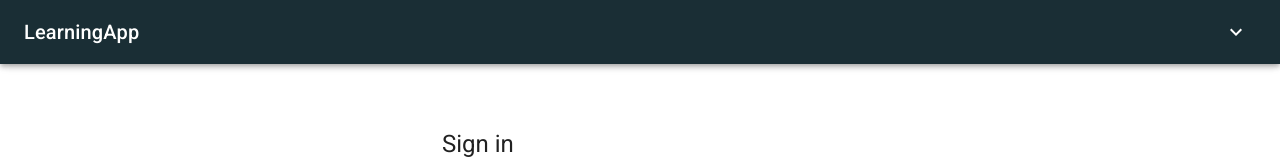
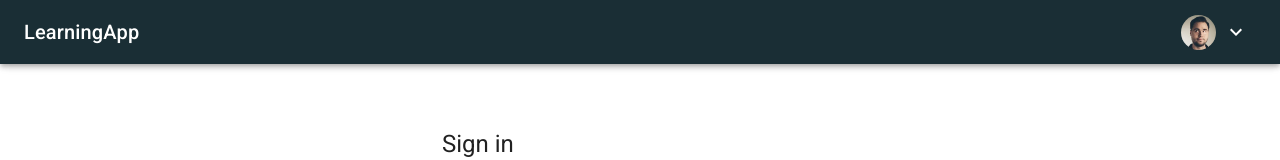
Before and after one commit to jacekcielecki/LearningAppWeb, a React (Create React App) app: page /login in a window 1280 px wide. Shown: the top 160 px of the page. Built offline with nearby package versions, Linux system fonts and the light colour scheme.

Commit message:
Add UserAvatar in header

```diff
--- a/src/Components/Layout/Header.tsx
+++ b/src/Components/Layout/Header.tsx
@@ -7,6 +7,7 @@ import { useNavigate } from "react-router-dom";
 import { useContext } from "react";
 import { UserContext } from '../../App';
 import UserMenu from './UserMenu';
+import UserAvatar from './UserAvatar';
 
 export default function Header() {
   let navigate = useNavigate();
@@ -28,6 +29,7 @@ export default function Header() {
             <Typography variant="body1" noWrap component="div" sx={{cursor: 'pointer'}}>
               {userEmail}
             </Typography>
+            <UserAvatar/>
             <UserMenu/>
           </div>
         </Toolbar>
--- /dev/null
+++ b/src/Components/Layout/UserAvatar.tsx
@@ -0,0 +1,13 @@
+import Avatar from '@mui/material/Avatar/Avatar'
+import avatarImageUrl from '../../Assets/Images/placeHolderAvatar.jpg';
+import React from 'react'
+
+function UserAvatar() {
+  return (
+    <div>
+      <Avatar alt="User avatar" src={avatarImageUrl} sx={{ width: 35, height: 35, marginLeft: 2 }} />
+    </div>
+  )
+}
+
+export default UserAvatar
```
Also changed, not shown: src/Assets/Images/placeHolderAvatar.jpg (added).
